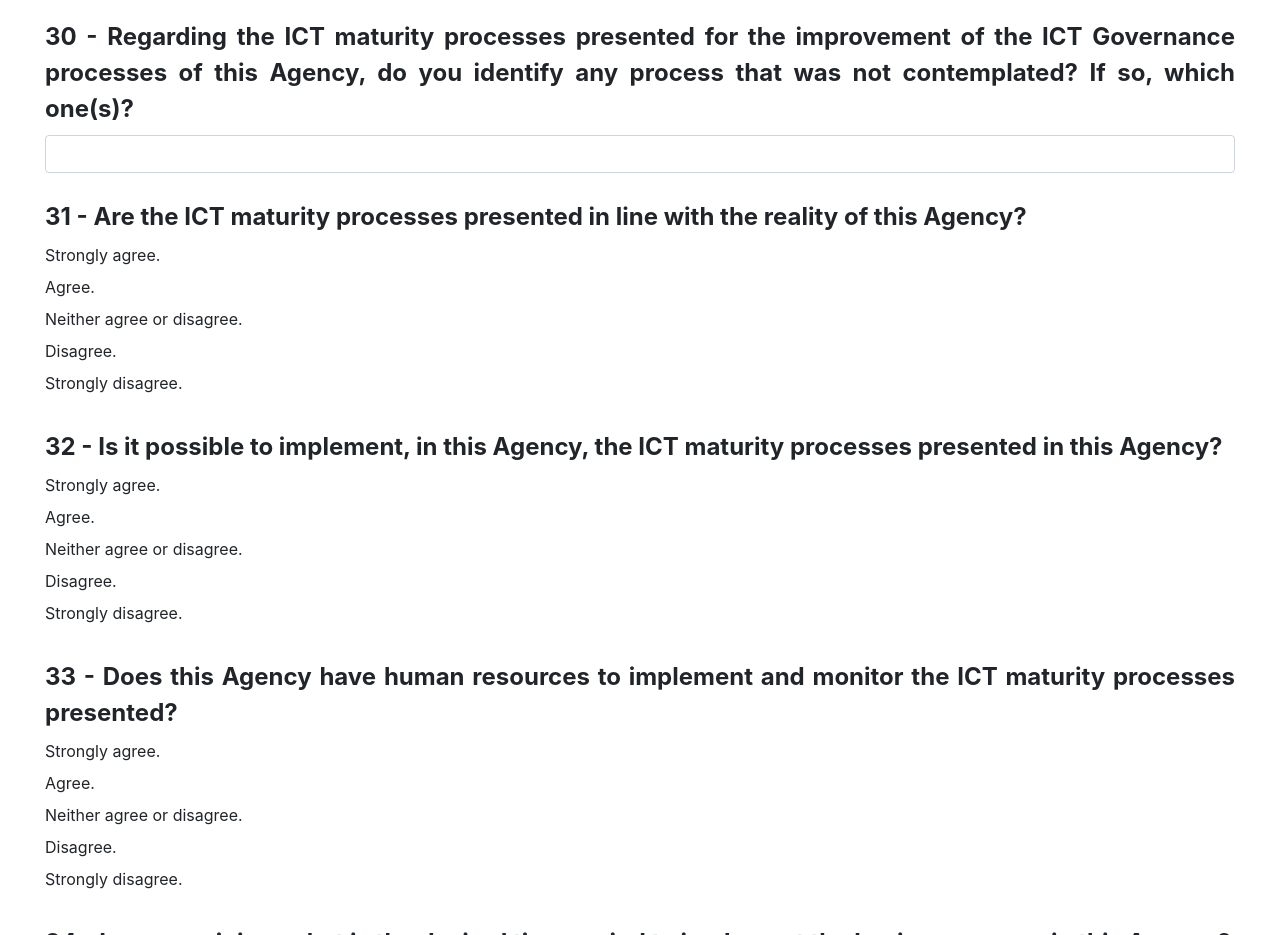
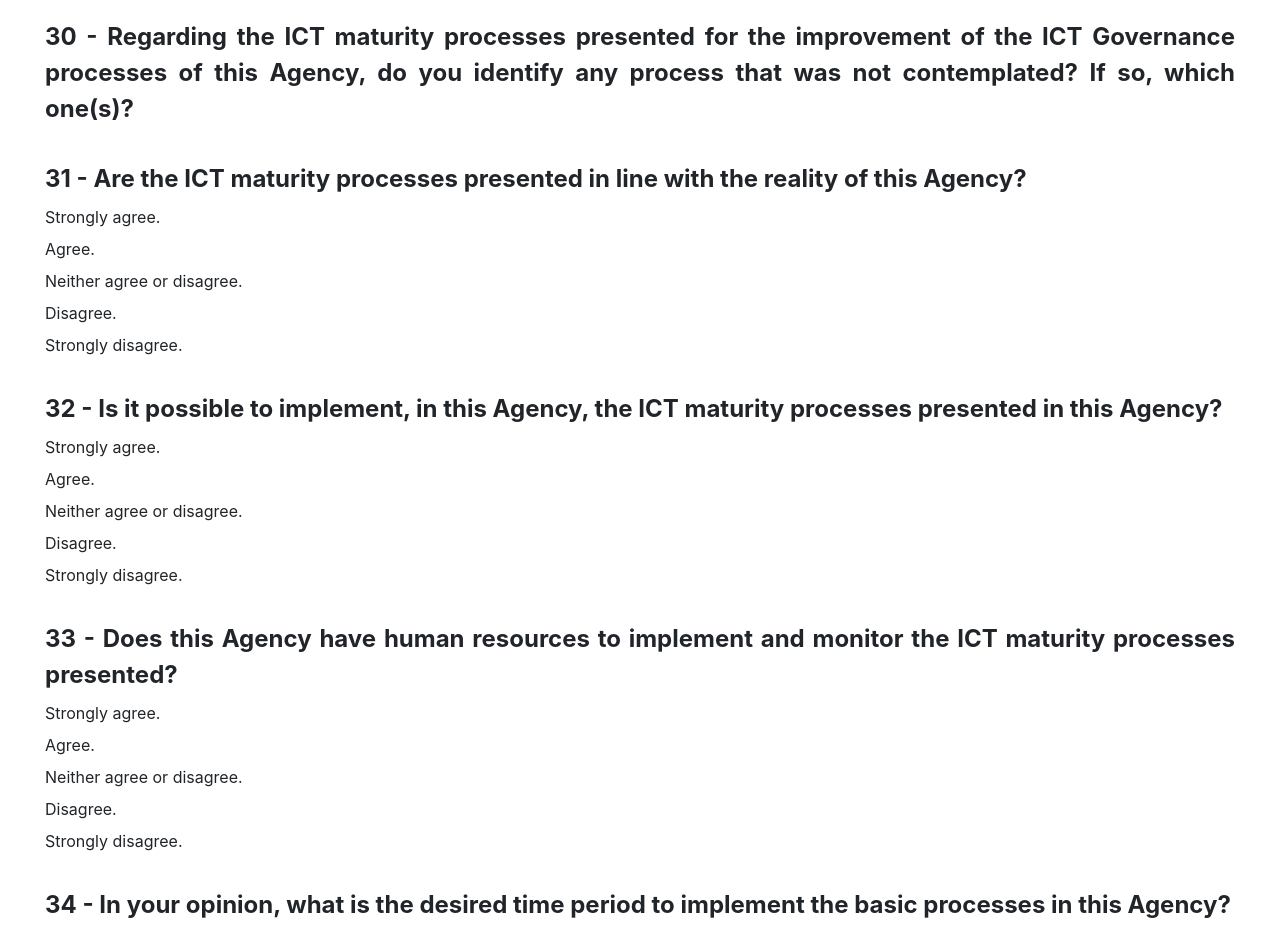
Before and after one commit to leomarcamargo/survey-cade, a plain HTML site: page index.html in a window 1280 px wide. Shown: the part 9240-10175 px from the top of the page. Drawn offline with nearby package versions, Linux system fonts and the light colour scheme.

Commit message:
Questions

```diff
--- a/index.html
+++ b/index.html
@@ -1526,7 +1526,7 @@
                 Governance processes of this Agency, do you identify any process that was not contemplated? If so, which
                 one(s)?</legend>
             <div class="form-group">
-                <input id="819326877" type="text" name="entry.819326877" class="form-control" required>
+                <input id="819326877" type="text" name="entry.819326877" class="form-control d-none" required>
             </div>
         </fieldset>
 
```
